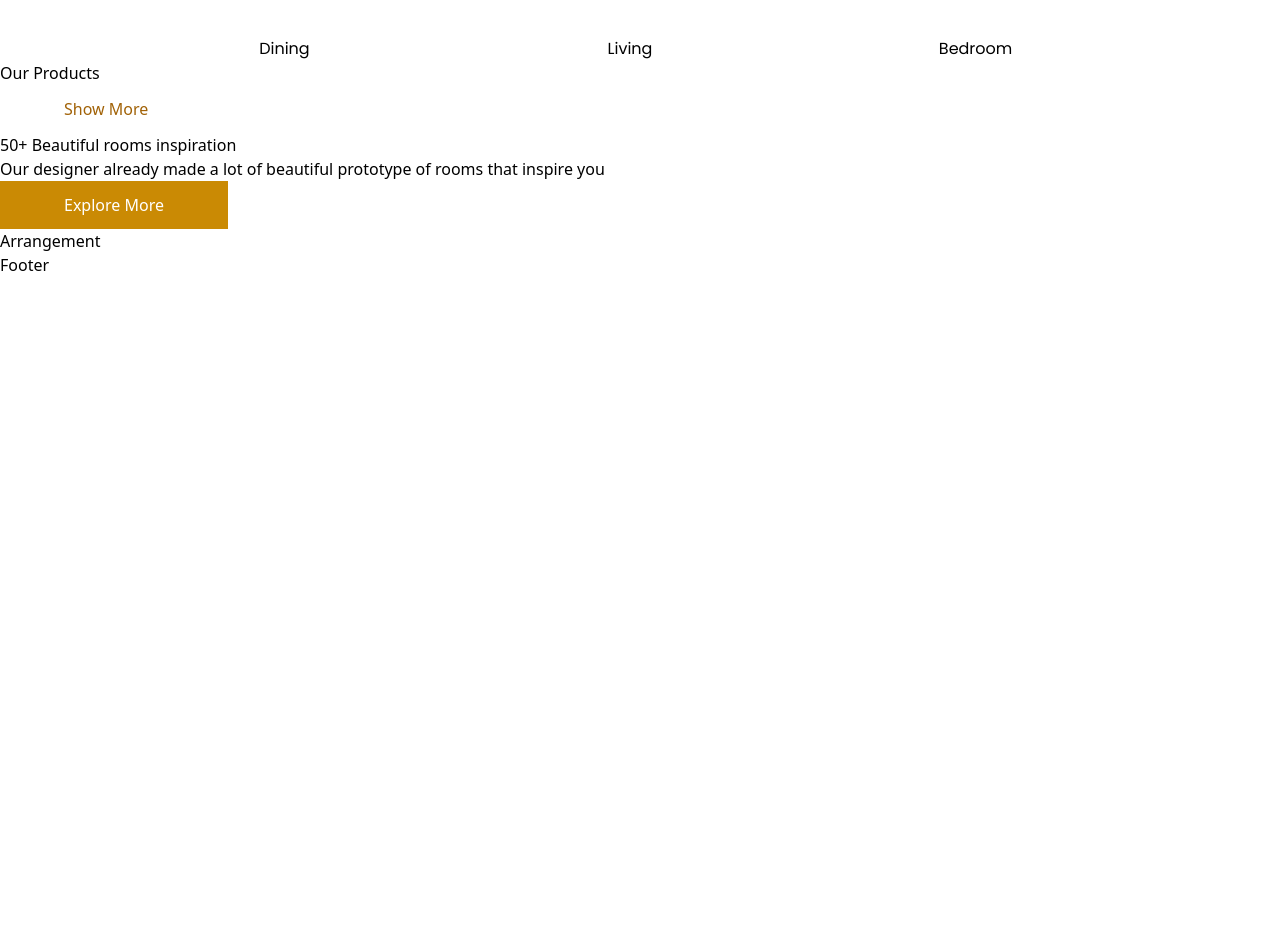
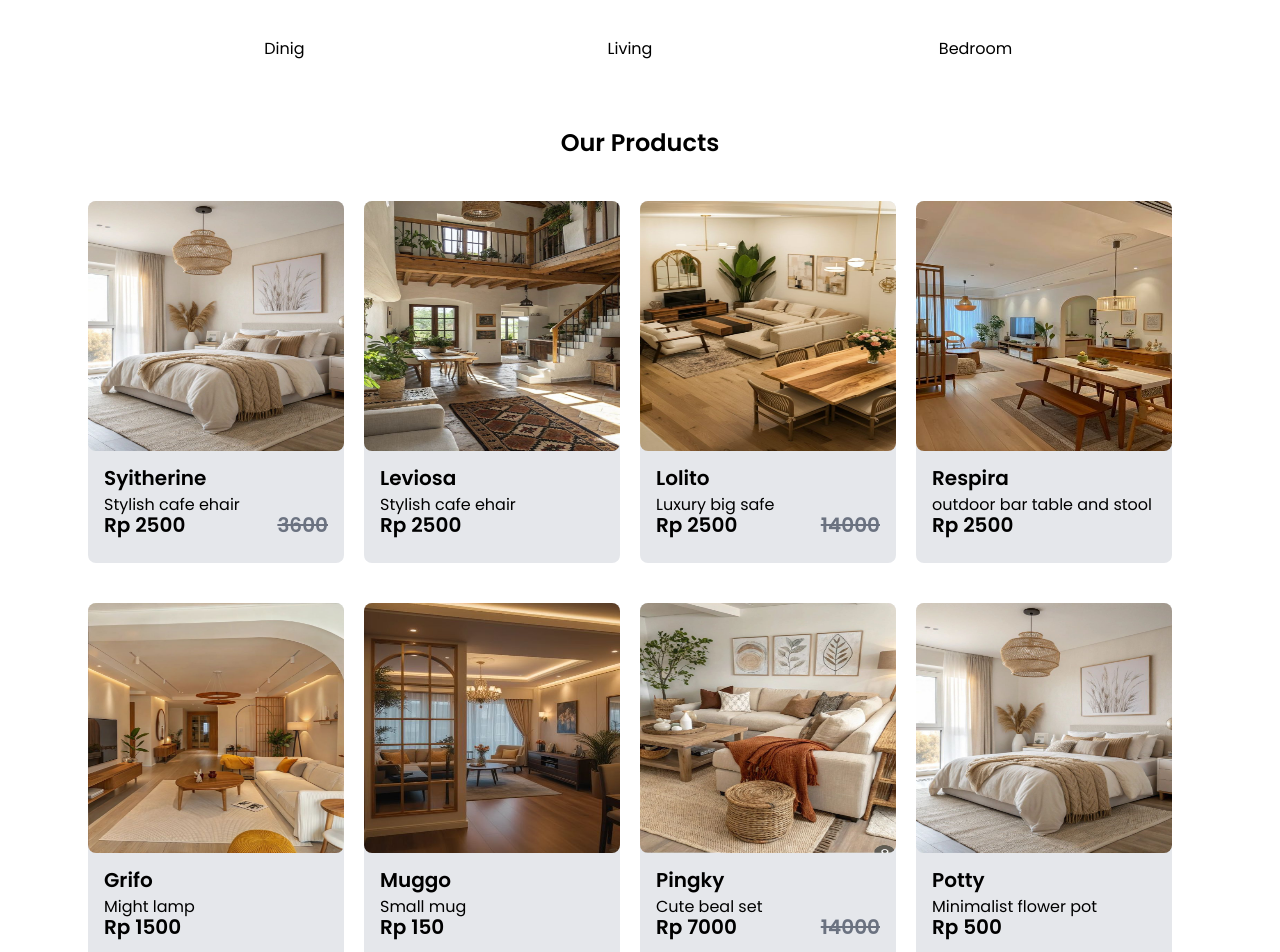
Before and after one commit to Gurmuked/Simple-E-commerce-website, a React (Vite) app in the folder ECom/: page / in a window 1280 px wide. Shown: the part 1220-2172 px from the top of the page. Before the commit the page ends 1497 px from the top, so only its background shows below. Built offline with nearby package versions, Linux system fonts and the light colour scheme.

Commit message:
this some products parts.

```diff
--- a/ECom/public/category.jsx
+++ /dev/null
@@ -1,17 +0,0 @@
-export const category = [
-  {
-    id:1,
-     img: "../src/assets/mealplace1.jpg",
-    title: "Dining"
-  },
-   {
-    id:2,
-    img: "../src/assets/bedroom.jpg",
-    title: "Living"
-  },
-   {
-    id:3,
-     img: "../src/assets/restplace.jpg",
-    title: "Bedroom"
-  }
-];
--- a/ECom/src/components/Category.jsx
+++ b/ECom/src/components/Category.jsx
@@ -1,5 +1,5 @@
 
-import { category } from '../../public/category';
+import { category } from '../constants/Gallery';
 
 const Category = () =>(
     <section className='mx-16 flex flex-col justify-center items-center'>
--- a/ECom/src/components/Products.jsx
+++ b/ECom/src/components/Products.jsx
@@ -1,14 +1,30 @@
 import React from 'react'
 import Button from './Button';
+import { products } from '../constants/Gallery';
 
  const Products = () =>(
     <section>
-      <div>
+      <div className='flex flex-col justify-center mt-16 mb-10'>
+        <h1 className='font-poppins font-semibold self-center text-[24px] '>Our Products</h1>
 
-        <h1>Our Products</h1>
-        <div></div>
+        <div className={`flex flex-row flex-wrap justify-center items-center`}>
+          {
+           products.map(({img, title, subtitle, price, delPrice, id, index }) => (
+            <div key={id} className={`flex flex-col justify-center items-center text-start w-[20%] rounded-lg bg-gray-200 mt-10 ${index !== img.length -1 ? 'mr-5' : 'mr-0'}`}>
+                <img src={img} alt={title} className={`w-[100%] h-[250px] rounded-lg`}/>
+              <div className='flex flex-col justify-left items-left h-[100px] w-[100%] pl-4 mt-3'>
+                <h4 className='font-poppins font-semibold text-[20px]' >{title}</h4>
+                <p className='font-poppins font-normal text-[16px]' >{subtitle}</p>
+                <h4 className={`font-poppins font-semibold text-[20px] flex flex-row justify-between leading-4`}>
+                  <span>Rp {price}</span>
+                  <del className="text-gray-500 mr-4 "> {delPrice}</del>
+                </h4>
+              </div>
+            </div>
+          ))
+          }
+        </div>
         <Button value="Show More" style="bg-white text-yellow-700 border-1 border-yellow-700" />
-
       </div>
     </section>
   )
--- a/ECom/src/constants/Gallery.jsx
+++ b/ECom/src/constants/Gallery.jsx
@@ -4,73 +4,78 @@ import React from 'react';
 export const category = [
   {
     id:1,
-    img: "../assets/mealplace.jpg",
+    img: "../src/assets/mealplace1.jpg",
     title: "Dinig"
   },
    {
     id:2,
-    img: "../assets/bedroom.jpg",
+    img: "../src/assets/bedroom.jpg",
     title: "Living"
   },
    {
     id:3,
-    img: "../assets/restplace.jpg",
+    img: "../src/assets/restplace.jpg",
     title: "Bedroom"
   }
 ];
 
-// export const products = [
-//    {
-//     img: salon,
-//     title: "Syitherine",
-//     subtitle: "Stylish cafe ehair",
-//     price: 2500.000,
-//     delPrice: 3600.000
-//   },
-//   {
-//     img: salon1,
-//     title: "Leviosa",
-//     subtitle: "Stylish cafe ehair",
-//     price: 2500.000,
-//   },
-//   {
-//     img: salon2,
-//     title: "Lolito",
-//     subtitle: "Luxury big safe",
-//     price: 2500.000,
-//     elPrice: 14000
-//   },
-//   {
-//     img: salon3,
-//     title: "Respira",
-//     subtitle: "outdoor bar table and stool",
-//     price: 2500.000,
-//   },
-//   {
-//     img: salon4,
-//     title: "Grifo",
-//     subtitle: "Might lamp",
-//     price: 1500.000,
-//   },
-//   {
-//     img: mealplace1,
-//     title: "Muggo",
-//     subtitle: "Small mug",
-//     price: 150.000,
-//   },
-//   {
-//     img: salon2,
-//     title: "Pingky",
-//     subtitle: "Cute beal set",
-//     price: 7000.000,
-//     delPrice: 14000.000
-//   },
-//   {
-//     img: salon3,
-//     title: "Potty",
-//     subtitle: "Minimalist flower pot",
-//     price: 500.000,
-//   }
-// ]
+export const products = [
+   {
+    img: "../src/assets/bedroom1.jpg",
+    title: "Syitherine",
+    subtitle: "Stylish cafe ehair",
+    price: 2500.000,
+    delPrice: 3600.000
+  },
+  {
+    img: "../src/assets/mall.jpg",
+    title: "Leviosa",
+    subtitle: "Stylish cafe ehair",
+    price: 2500.000,
+
+  },
+  {
+    img: "../src/assets/salon.jpg",
+    title: "Lolito",
+    subtitle: "Luxury big safe",
+    price: 2500.000,
+    delPrice: 14000
+  },
+  {
+    img: "../src/assets/salon1.jpg",
+    title: "Respira",
+    subtitle: "outdoor bar table and stool",
+    price: 2500.000,
+
+  },
+  {
+    img: "../src/assets/salon2.jpg",
+    title: "Grifo",
+    subtitle: "Might lamp",
+    price: 1500.000,
+
+  },
+  {
+    img: "../src/assets/salon3.jpg",
+    title: "Muggo",
+    subtitle: "Small mug",
+    price: 150.000,
+
+  },
+  {
+    img: "../src/assets/salon4.jpg",
+    title: "Pingky",
+    subtitle: "Cute beal set",
+    price: 7000.000,
+    delPrice: 14000.000
+  },
+  {
+    img: "../src/assets/bedroom1.jpg",
+    title: "Potty",
+    subtitle: "Minimalist flower pot",
+    price: 500.000,
+
+  }
+]
 
 // export const inspiration = [bedroom1, barber, mall]
```
